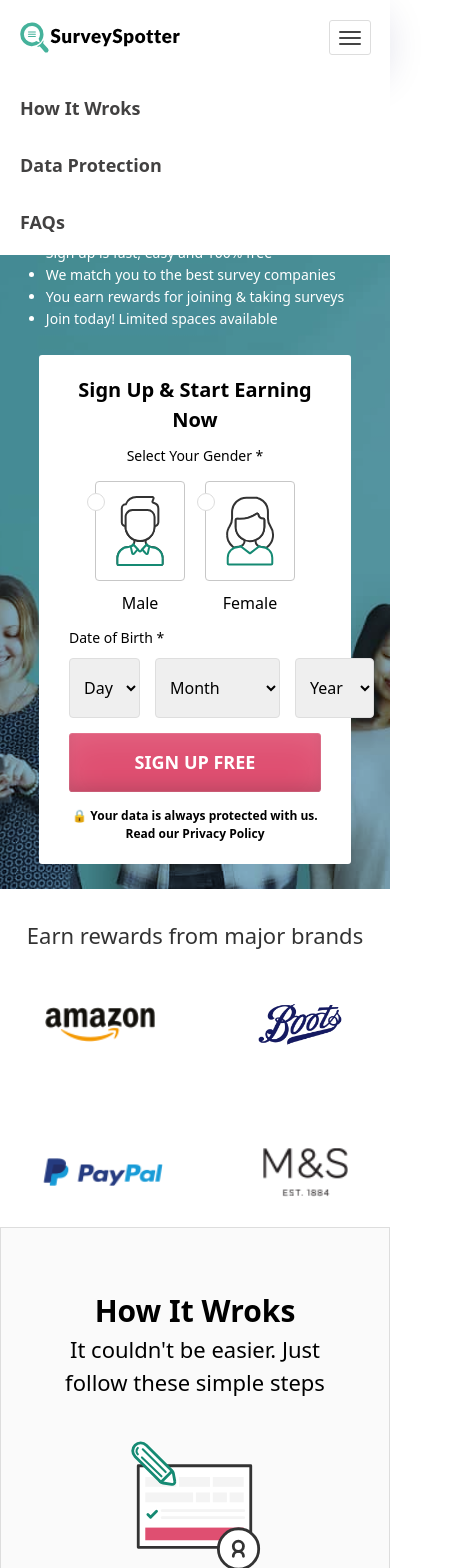
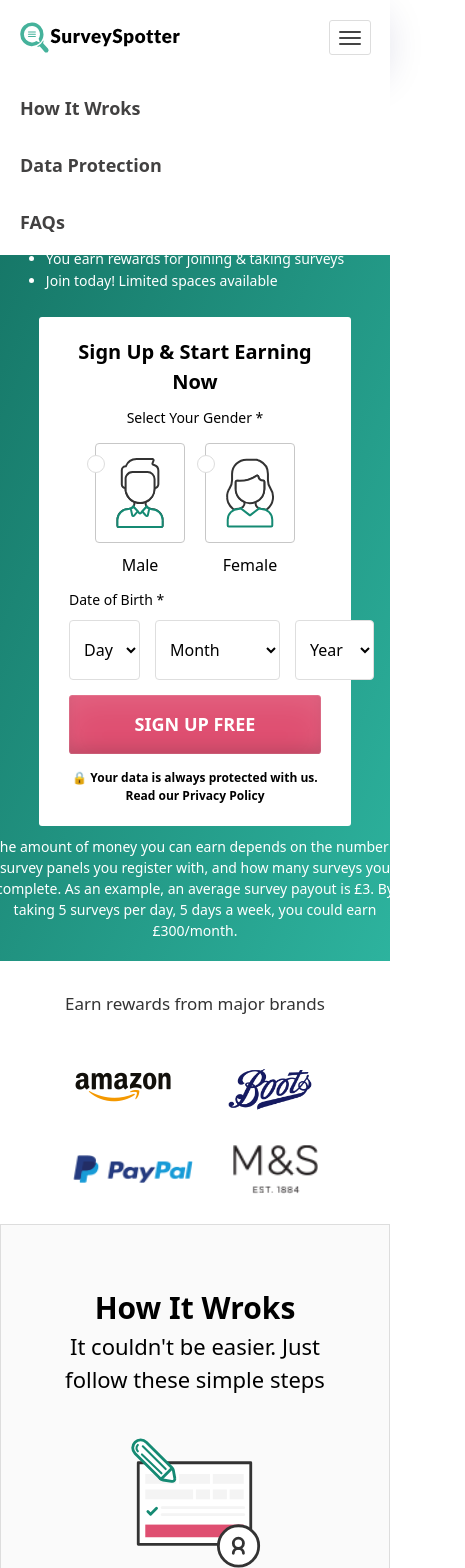
Before and after one commit to its-manik/survey-spoter, a React (Create React App) app: page / in a window 390 px wide. Shown: the top 1568 px of the page, 465 px wide, since content can reach past the window. Built offline with nearby package versions, Linux system fonts and the light colour scheme.

Commit message:
1st page done

```diff
--- a/src/components/Clients/Clients.css
+++ b/src/components/Clients/Clients.css
@@ -45,5 +45,14 @@
     .clientBox{
         flex-wrap: wrap;
     }
+    #clients h2{
+        font-size: 17px;
+    }
+    .clientBox{
+        display: flex;
+        align-items: center;
+        justify-content: center;
+        gap: 32px 40px;
+    }
 
   }
--- a/src/components/Clients/Clients.jsx
+++ b/src/components/Clients/Clients.jsx
@@ -1,23 +1,30 @@
-import Amazon from "../../assets/logo-amazon.png"
-import Boots from "../../assets/logo-boots.png"
-import Paypal from "../../assets/logo-paypal.png"
-import Ms from "../../assets/logo-ms.png"
-import "./Clients.css"
+import Amazon from "../../assets/logo-amazon.png";
+import Boots from "../../assets/logo-boots.png";
+import Paypal from "../../assets/logo-paypal.png";
+import Ms from "../../assets/logo-ms.png";
+import "./Clients.css";
 
 const Clients = () => {
   return (
     <section id="clients">
-        <h2>Earn rewards from major brands</h2>
+      <h2>Earn rewards from major brands</h2>
 
-    <div className="clientBox">
-        <img src={Amazon} alt="" className="amazon" />
-        <img src={Boots} alt="" className="boots"/>
-        <img src={Paypal} alt="" className="paypal"/>
-        <img src={Ms} alt="" className="ms"/>
-    </div>
+      <div className="clientBox">
+        <div className="amazon">
+          <img src={Amazon} alt="" />
+        </div>
+        <div className="boots">
+          <img src={Boots} alt="" className="boots" />
+        </div>
+        <div className="paypal">
+          <img src={Paypal} alt="" className="paypal" />
+        </div>
+        <div className="ms">
+          <img src={Ms} alt="" className="ms" />
+        </div>
+      </div>
+    </section>
+  );
+};
 
-    </section>
-  )
-}
-
-export default Clients
+export default Clients;
--- a/src/components/Hero/Hero.css
+++ b/src/components/Hero/Hero.css
@@ -29,6 +29,13 @@
   font-size: 42px;
   margin-top: 25px;
   font-weight: 500;
+}
+
+.heroPara {
+  color: #fff;
+  width: 540px;
+  font-size: 14px;
+  margin: -15px auto 20px;
 }
 
 .hero_content h1 span {
@@ -165,6 +172,7 @@
   width: 140px;
   border: 1px solid #dedede;
   border-radius: 4px;
+  background: #fff;
 }
 
 .btn-pink {
@@ -232,11 +240,15 @@
 }
 .selectOne p {
   padding: 5px 10px;
+  width: 100%;
+}
+.selectOne div {
+  width: 25%;
+  display: flex;
 }
 
 .selectOne div button {
   border: 1px solid #ddd;
-  height: 100%;
   padding: 10px;
   font-size: 16px;
 }
@@ -244,6 +256,11 @@
 .selectOne div .yes {
   border-radius: 50px 0 0 50px;
   border-left: none;
+}
+.selectOne div .no {
+  border-radius: 0px 50px 50px 0px;
+  border-left: none;
+  border-right: none;
 }
 .selectOne div .yes.activeYes {
   background: #00a200;
@@ -253,25 +270,26 @@
   background: #e20000;
   color: #fff;
 }
-.unsubscribe{
+.unsubscribe {
   text-align: center;
   font-size: 14px;
   color: #929292;
   font-style: italic;
 }
 
-.sbottom p{
+.sbottom p {
   font-size: 14px;
   text-align: center;
   margin-bottom: 8px;
 }
-.signup2 h2{
+.signup2 h2 {
   margin-bottom: 20px;
 }
-.secondHome h1{
+.secondHome h1 {
   font-size: 30px;
   font-weight: 700;
 }
+
 
 @media screen and (max-width: 1000px) {
   .hero_content h1 {
@@ -285,12 +303,22 @@
   }
 }
 
+
 @media screen and (max-width: 768px) {
+  .hero {
+    background-image: linear-gradient(to bottom right, #147162, #2db39e);
+    background-blend-mode: normal;
+    background-color: none;
+    min-height: 85vh;
+  }
+  .hero_content h1 {
+    line-height: 30px;
+    margin-bottom: 10px;
+  }
   .hero_content ul {
     font-size: 14px;
     line-height: 22px;
   }
-
   .signup {
     width: 80vw;
   }
@@ -300,7 +328,12 @@
   .dob-inputs {
     gap: 15px;
   }
-
+  .heroPara {
+    color: #fff;
+    max-width: 80%;
+    font-size: 14px;
+    margin: -15px auto 20px;
+  }
   .radio-btn {
     margin: 10px;
     width: 90px;
@@ -318,3 +351,45 @@
     font-size: 18px;
   }
 }
+
+@media screen and (max-width: 500px) {
+  .signup2 {
+    width: 96vw;
+    padding: 10px;
+  }
+
+  .selectOne p {
+    padding: 5px 10px;
+    width: 100%;
+    padding-right: 5px;
+  }
+  .selectOne div {
+    width: 25%;
+    display: flex;
+  }
+
+  .selectOne div button {
+    border: 1px solid #ddd;
+    padding: 10px;
+    font-size: 16px;
+  }
+}
+
+@media screen and (max-width: 500px) {
+  .signup2 {
+    width: 96vw;
+    padding: 10px;
+  }
+  .selectOne p {
+    padding: 5px 25px 5px 20px;
+    width: 100%;
+    padding-right: 5px;
+  }
+  .selectOne div {
+    width: 30%;
+    display: flex;
+  }
+  .selectOne {
+    min-width: 98%;
+  }
+}
--- a/src/components/Hero/Hero.jsx
+++ b/src/components/Hero/Hero.jsx
@@ -3,7 +3,7 @@
 import Female from "../../assets/female-icon.svg";
 import Check from "../../assets/check-solid.svg";
 import { useState } from "react";
-import {useNavigate, useHistory } from "react-router-dom";
+import { useNavigate, useHistory } from "react-router-dom";
 
 const Hero = () => {
   const [day, setDay] = useState("");
@@ -16,7 +16,6 @@
   const [gender, setGender] = useState("");
 
   const [isSignup, setIsSignup] = useState(false);
-
 
   const navigate = useNavigate();
 
@@ -274,6 +273,12 @@
               🔒 Your data is always protected with us. Read our Privacy Policy
             </span>
           </form>
+          <p className="heroPara">
+            *The amount of money you can earn depends on the number of survey
+            panels you register with, and how many surveys you complete. As an
+            example, an average survey payout is £3. By taking 5 surveys per
+            day, 5 days a week, you could earn £300/month.
+          </p>
         </div>
       ) : (
         <div className="secondHome">
@@ -312,7 +317,7 @@
               <div className="selectOne">
                 <p>
                   To consent to receive daily emails about new survey companies
-                  from <br /> SurveySpotter, click Yes
+                  from SurveySpotter, click Yes
                 </p>
                 <div>
                   <button
@@ -348,6 +353,12 @@
               </span>
             </div>
           </form>
+          <p className="heroPara">
+            *The amount of money you can earn depends on the number of survey
+            panels you register with, and how many surveys you complete. As an
+            example, an average survey payout is £3. By taking 5 surveys per
+            day, 5 days a week, you could earn £300/month.
+          </p>
         </div>
       )}
     </div>
--- a/src/components/Navbar/Navbar.jsx
+++ b/src/components/Navbar/Navbar.jsx
@@ -11,10 +11,10 @@
   };
 
   return (
-    <nav className="navbar">
+    <nav className="navbar" >
       <div className="navContainer">
         <div className="logo">
-          <a href="#hero">
+          <a href="#navbar">
             <img src={logo} alt="" />
           </a>
         </div>
--- a/src/pages/Home.jsx
+++ b/src/pages/Home.jsx
@@ -12,6 +12,7 @@
     <div>
       <Navbar list={[{text: "How It Wroks", id: "#howItWorks"},{text: "Data Protection", id: "#about"}, {text: "FAQs", id: "#faqs"}]} />
       <main>
+        <div id="navbar"></div>
         <Hero />
         <Clients />
         <HowItWorks />
--- a/src/pages/LastStep.jsx
+++ b/src/pages/LastStep.jsx
@@ -10,6 +10,7 @@
   return (
     <>
       <Navbar />
+      <div id="navbar"></div>
       <section className="lastHero">
         <div className="lastHeroContent">
           <h1>LAST STEP: IMPORTANT! PLEASE CHECK YOUR EMAILS NOW</h1>
--- a/src/pages/Offer.jsx
+++ b/src/pages/Offer.jsx
@@ -33,6 +33,7 @@
   return (
     <>
       <Navbar />
+      <div id="navbar"></div>
       <section className="offerHero">
         <div className="offerHeroContent">
           <h1>NEXT STEP: SELECT SURVEY PANELS TO JOIN</h1>
--- a/src/pages/offer.css
+++ b/src/pages/offer.css
@@ -198,7 +198,6 @@
   text-align: center;
   padding-top: 30px;
 }
-
 .listHeading h2 {
   margin-bottom: 10px;
 }
@@ -208,7 +207,7 @@
 }
 
 .allButton {
-  background: #408c99;
+  background: #204349;
   width: 320px;
   height: 70px;
   border-radius: 5px;
@@ -223,7 +222,6 @@
 }
 
 .allButton.selected {
-  background: #5cbf2a;
   width: 320px;
   height: 70px;
   border-radius: 5px;
@@ -284,6 +282,7 @@
   color: #afafaf;
   font-weight: 600;
 }
+
 
 @media screen and (max-width: 1800px) {
   .offerHero {
```
